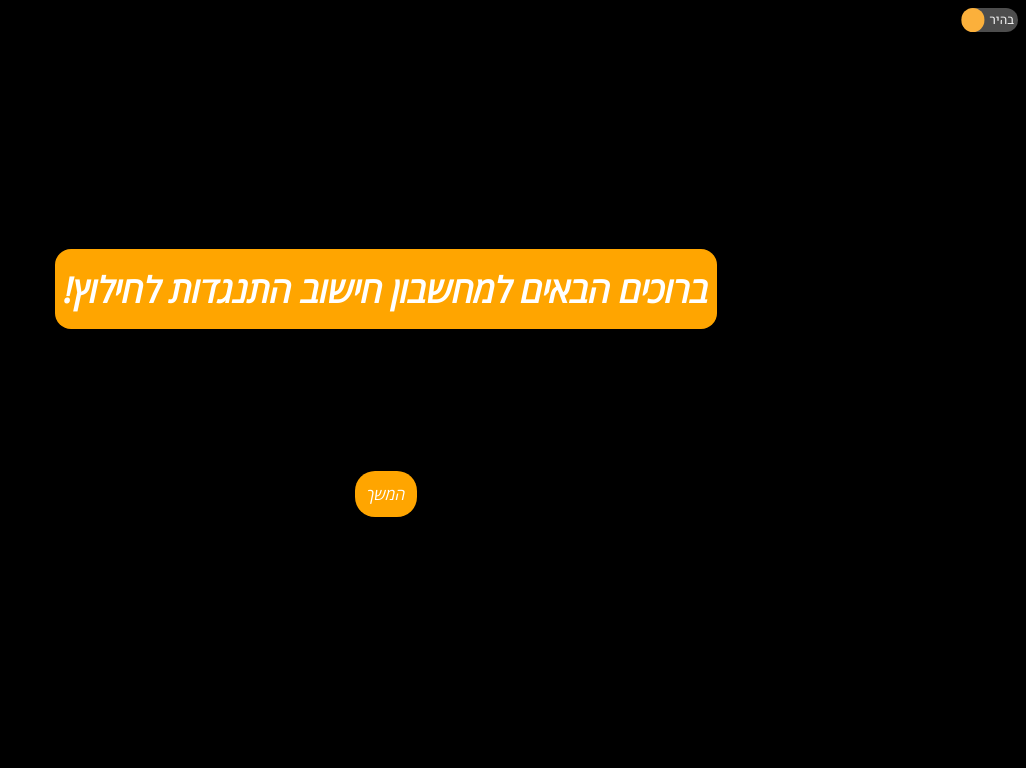
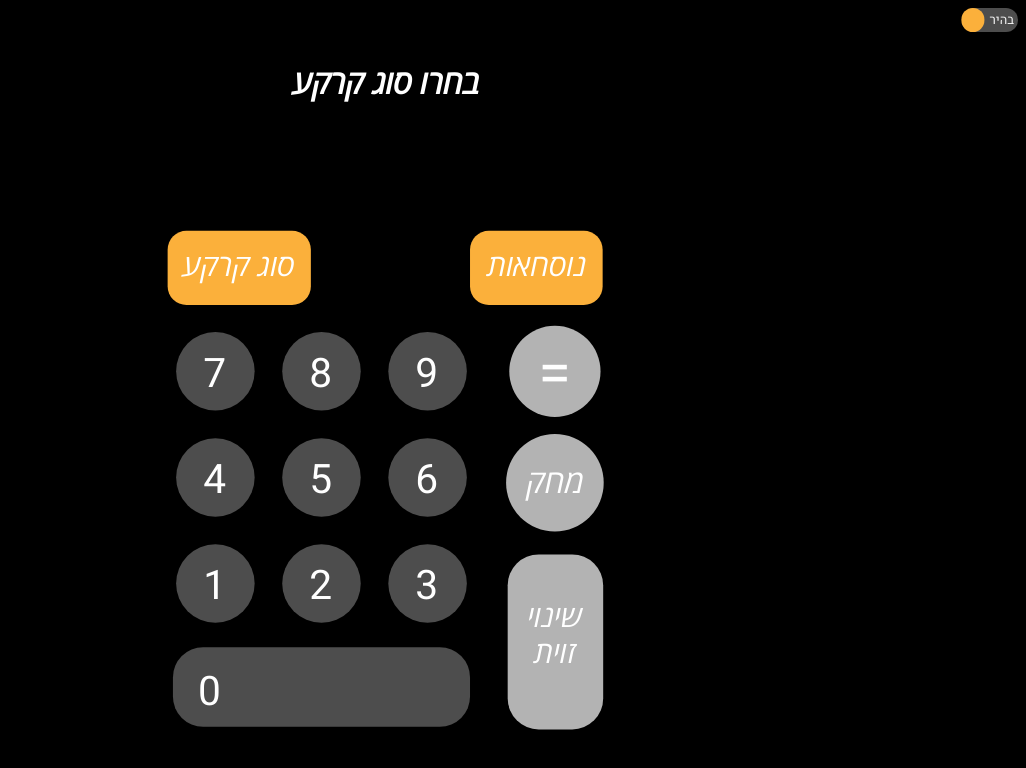
Before and after one commit to madortill/RescueCalculator, a Vue app: page / in a window 1280 px wide. Shown: the top 768 px of the page, without its empty margins (254-1280 px from the left). Built offline with nearby package versions, Linux system fonts and the light colour scheme.

Commit message:
disables buttons if clicked something

```diff
--- a/src/App.vue
+++ b/src/App.vue
@@ -34,7 +34,8 @@ export default {
   },
   data() {
     return {
-      page: 0,
+      // page: 0,
+      page: 1,
       darkMode: true,
 
     }
--- a/src/components/Calculator2SVG.vue
+++ b/src/components/Calculator2SVG.vue
@@ -5,19 +5,19 @@
     </g>
     <g id="Layer_3" data-name="Layer 3">
       <!-- Row 1 -->
-      <g class="button">
+      <g class="button" :class="{'disabled': currState.formula || currState.degree || currState.ground}">
           <ellipse class="cls-1" cx="65" cy="550" rx="37" ry="37" />
           <text :class="['cls-4', { 'light-text': !isDark }]" transform="translate(85 200) scale(.999)">
               <tspan x="-10" y="365">1</tspan>
           </text>
       </g>
-      <g class="button">
+      <g class="button" :class="{'disabled': currState.formula || currState.degree || currState.ground}">
           <ellipse class="cls-1" cx="165" cy="550" rx="37" ry="37" />
           <text :class="['cls-4', { 'light-text': !isDark }]" transform="translate(185 200) scale(.999)">
               <tspan x="-10" y="365">2</tspan>
           </text>
       </g>
-      <g class="button">
+      <g class="button" :class="{'disabled': currState.formula || currState.degree || currState.ground}">
           <ellipse class="cls-1" cx="265" cy="550" rx="37" ry="37" />
           <text :class="['cls-4', { 'light-text': !isDark }]" transform="translate(285 200) scale(.999)">
               <tspan x="-10" y="365">3</tspan>
@@ -25,19 +25,19 @@
       </g>
 
       <!-- Row 2 -->
-      <g class="button">
+      <g class="button" :class="{'disabled': currState.formula || currState.degree || currState.ground}">
           <ellipse class="cls-1" cx="65" cy="450" rx="37" ry="37" />
           <text :class="['cls-4', { 'light-text': !isDark }]" transform="translate(85 300) scale(.999)">
               <tspan x="-10" y="165">4</tspan>
           </text>
       </g>
-      <g class="button">
+      <g class="button" :class="{'disabled': currState.formula || currState.degree || currState.ground}">
           <ellipse class="cls-1" cx="165" cy="450" rx="37" ry="37" />
           <text :class="['cls-4', { 'light-text': !isDark }]" transform="translate(185 300) scale(.999)">
               <tspan x="-10" y="165">5</tspan>
           </text>
       </g>
-      <g class="button">
+      <g class="button" :class="{'disabled': currState.formula || currState.degree || currState.ground}">
           <ellipse class="cls-1" cx="265" cy="450" rx="37" ry="37" />
           <text :class="['cls-4', { 'light-text': !isDark }]" transform="translate(285 300) scale(.999)">
               <tspan x="-10" y="165">6</tspan>
@@ -45,39 +45,39 @@
       </g>
 
       <!-- Row 3 -->
-      <g class="button">
+      <g class="button" :class="{'disabled': currState.formula || currState.degree || currState.ground}">
           <ellipse class="cls-1" cx="65" cy="350" rx="37" ry="37" />
           <text :class="['cls-4', { 'light-text': !isDark }]" transform="translate(85 400) scale(.999)">
               <tspan x="-10" y="-35">7</tspan>
           </text>
       </g>
-      <g class="button">
+      <g class="button" :class="{'disabled': currState.formula || currState.degree || currState.ground}">
           <ellipse class="cls-1" cx="165" cy="350" rx="37" ry="37" />
           <text :class="['cls-4', { 'light-text': !isDark }]" transform="translate(185 400) scale(.999)">
               <tspan x="-10" y="-35">8</tspan>
           </text>
       </g>
-      <g class="button">
+      <g class="button" :class="{'disabled': currState.formula || currState.degree || currState.ground}">
           <ellipse class="cls-1" cx="265" cy="350" rx="37" ry="37" />
           <text :class="['cls-4', { 'light-text': !isDark }]" transform="translate(285 400) scale(.999)">
               <tspan x="-10" y="-35">9</tspan>
           </text>
       </g>
 
-      <g class="button">
+      <g class="button" :class="{'disabled': currState.formula || currState.degree || currState.ground}">
           <rect class="cls-1" x="25" y="610" width="280" height="75" rx="28.45" ry="28.45" />
           <text :class="['cls-4', { 'light-text': !isDark }]" transform="translate(160 490) scale(.999)">
               <tspan x="-90" y="175">0</tspan>
           </text>
       </g>
 
-      <g class="button">
+      <g class="button" :class="{'disabled': currState.formula || currState.degree || currState.ground}">
           <ellipse class="cls-5" cx="385" cy="455" rx="46" ry="46" />
           <text  class="cls-4 differentSize" transform="translate(355 495) scale(.999)">
               <tspan x="57.5" y="-30">מחק</tspan>
           </text>
       </g>
-      <g class="button">
+      <g class="button" :class="{'disabled': currState.formula || currState.degree || currState.ground}">
           <ellipse class="cls-5" cx="385" cy="350" rx="43" ry="43" />
           <text class="cls-3" transform="translate(365 395) scale(.999)">
               <tspan x="35" y="-25">=</tspan>
@@ -90,7 +90,7 @@
           </text>
       </g>
       <g v-if="MKfound">
-          <g class="button">
+          <g class="button" :class="{'disabled': currState.formula || currState.degree || currState.ground}">
           <rect  x="102.5" y="337.5" width="70" height="90" rx="17.78" ry="17.78" transform="translate(-150 390) rotate(-90)" :class="isDark ? 'dark-button' : 'light-button'" />
           <text class="cls-2" :transform="'translate(65 265) scale(0.999)'" text-anchor="middle" alignment-baseline="middle"  :class="['center-text', isDark ? 'dark-text' : 'light-text']">
               <tspan :x="165" :y="-10" :style="{ fontSize: '2rem'}">{{ MKinfo.factor }}</tspan>
```
